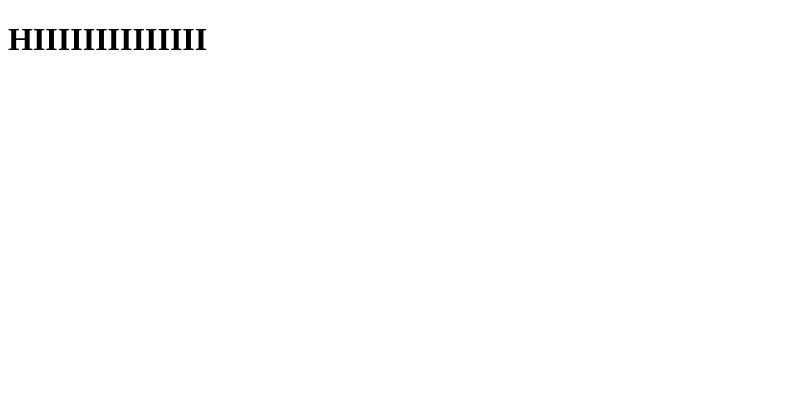
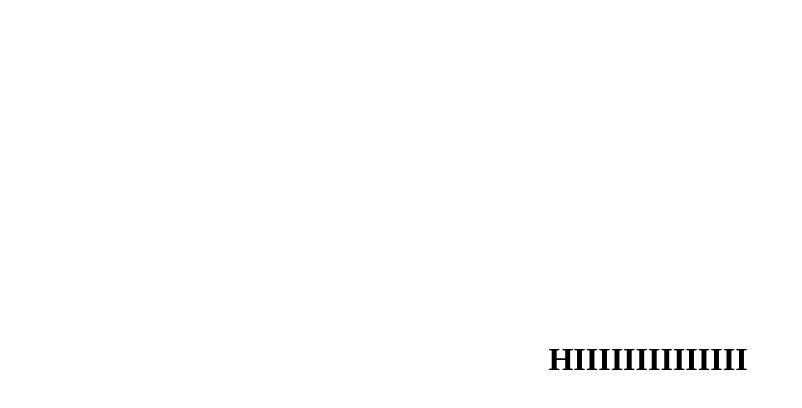
Before and after one commit to Joselinefotie/Hello, a plain HTML site: page index.html in a window 1280 px wide. Shown: the whole page, without its empty margins (0-802 px from the left). Drawn offline with Linux system fonts and the light colour scheme.

Commit message:
Center the H1

```diff
--- a/index.html
+++ b/index.html
@@ -4,6 +4,16 @@
     <title> My_Page</title>
      <meta charset="utf-8">
    </head>
+    <style type="text/css">
+    h1{
+     position: absolute;
+     top: 40%;
+     width: 100%;
+     text-align: center;
+     font-family: helvitica;
+     Font-size: 100;
+}
+</style>
    <body>
     <h1>HIIIIIIIIIIIIII</h1>
    </body>
```
